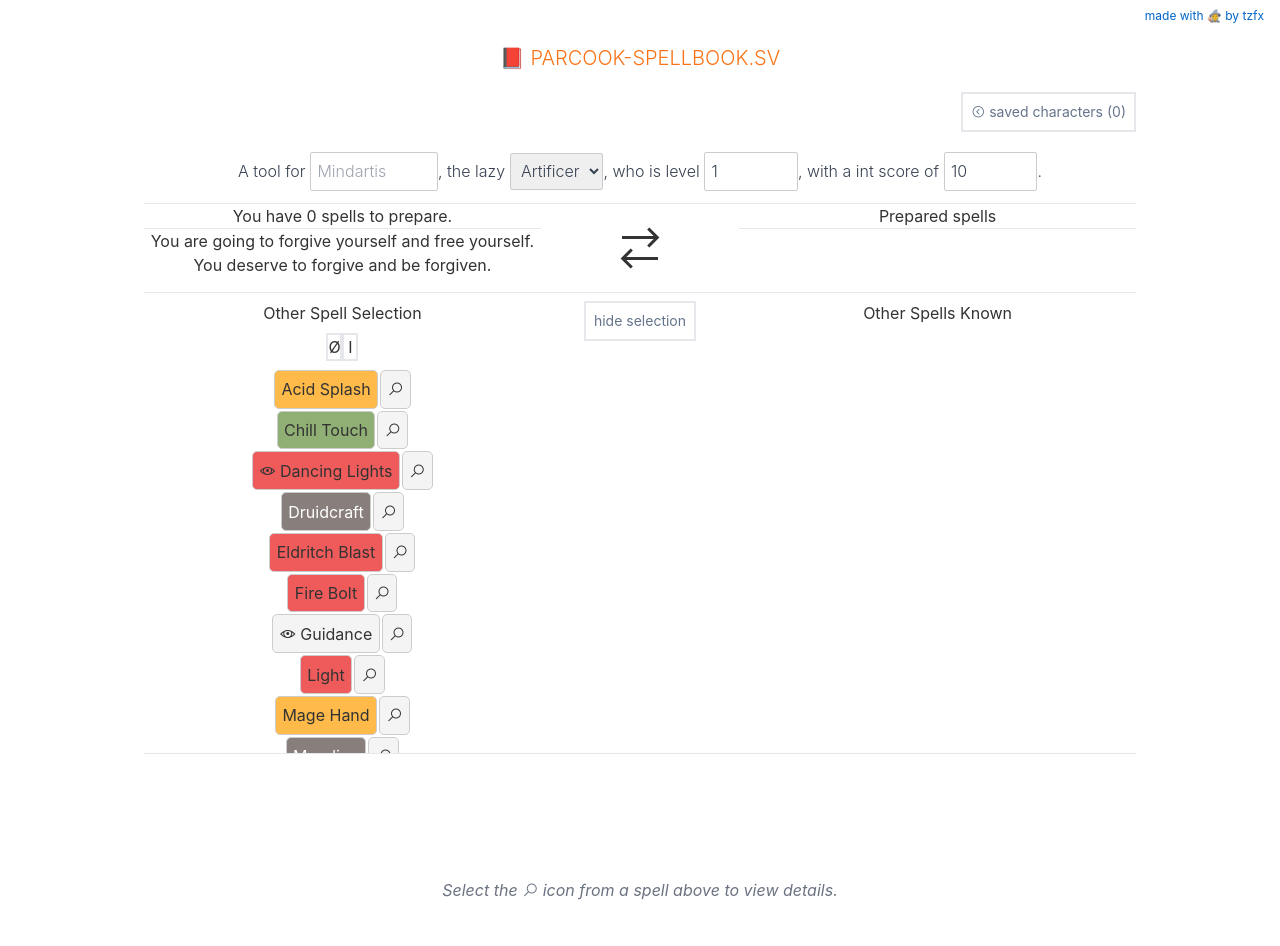
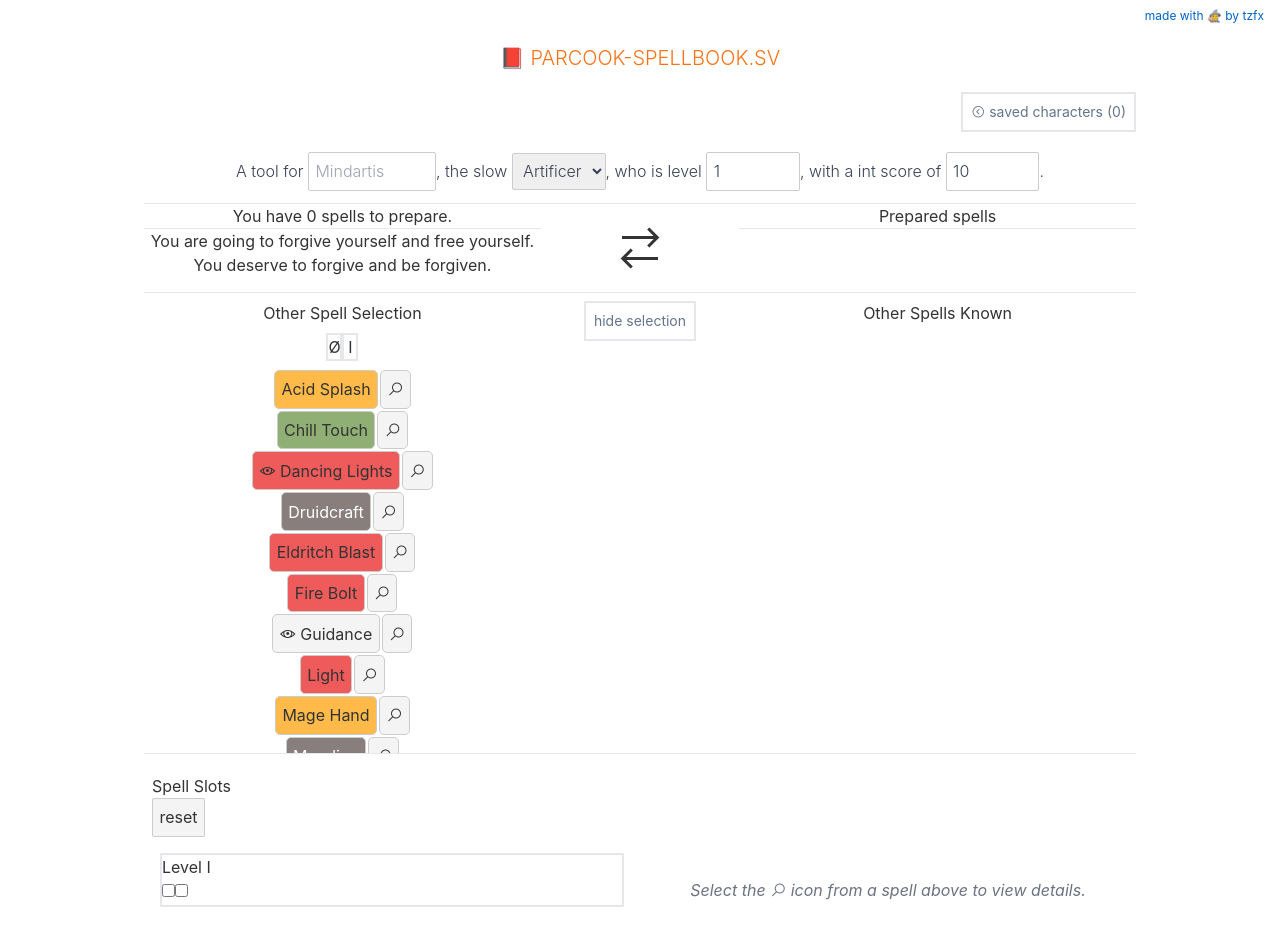
Before and after one commit to tzfx/parcook-spellbook.sv, a Svelte app: page / in a window 1280 px wide. Shown: the top 946 px of the page. Built offline with nearby package versions, Linux system fonts and the light colour scheme.

Commit message:
wip: spell slot tracker.

```diff
--- /dev/null
+++ b/src/SpellSlots.svelte
@@ -0,0 +1,33 @@
+<script lang="ts">
+  import { convert } from "./utils/numerals";
+  export let level: number;
+  export let clazz: any;
+
+  const levelSlots: number[] = clazz.classTableGroups
+    .find((g) => g.title === "Spell Slots per Spell Level")
+    .rowsSpellProgression[level - 1].filter((slot) => slot > 0);
+
+  const resetAll = () =>
+    levelSlots.map((slotAmount) => Array(slotAmount).fill(false));
+
+  let spellSlots: boolean[][] = resetAll();
+</script>
+
+<div class="text-left border-1 p-2 flex-column">
+  <h2>Spell Slots</h2>
+  <button on:click={() => (spellSlots = resetAll())}>reset</button>
+  {#each spellSlots as slot, slotLevel}
+    <div class="border-2 m-2">
+      <h3>Level {convert(slotLevel + 1)}</h3>
+      {#each slot as spent, i}
+        <input
+          type="checkbox"
+          checked={spellSlots[slotLevel][i]}
+          on:click={() => {
+            spellSlots[slotLevel][i] = !spellSlots[slotLevel][i];
+          }}
+        />
+      {/each}
+    </div>
+  {/each}
+</div>
--- a/src/Spellbook.svelte
+++ b/src/Spellbook.svelte
@@ -9,6 +9,7 @@
     import { getOptimism } from "./srd/optimism";
     import SpellDetails from "./SpellDetails.svelte";
     import { randomName } from "./srd/names/names";
+    import SpellSlots from "./SpellSlots.svelte";
 
     export let prep: prep;
     export let save: (prep: prep) => void;
@@ -289,17 +290,24 @@
         </div>
     {/if}
     <hr />
+    <div class="flex">
+        {#if prep.clazz != null}
+            <div class="py-3 md:w-6/12 mx-auto">
+                <SpellSlots level={prep.level} clazz={prep.clazz} />
+            </div>
+        {/if}
         <div class="py-3 md:w-6/12 mx-auto">
             {#if selectedSpell != null}
                 <SpellDetails {deselect} spell={selectedSpell} />
             {:else}
                 <p class="text-center text-gray-500 py-28">
                     <em
-                    >Select the <i class="las la-search" /> icon from a spell above
-                    to view details.</em
+                        >Select the <i class="las la-search" /> icon from a spell
+                        above to view details.</em
                     >
                 </p>
             {/if}
+        </div>
     </div>
 </div>
 
```
Also changed, not shown: .prettierrc.yaml (added). Lines whose indentation alone changed are shown as unchanged.
